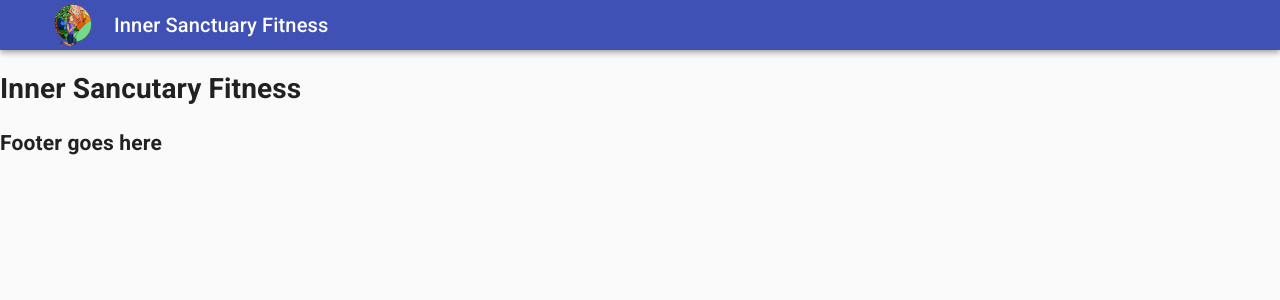
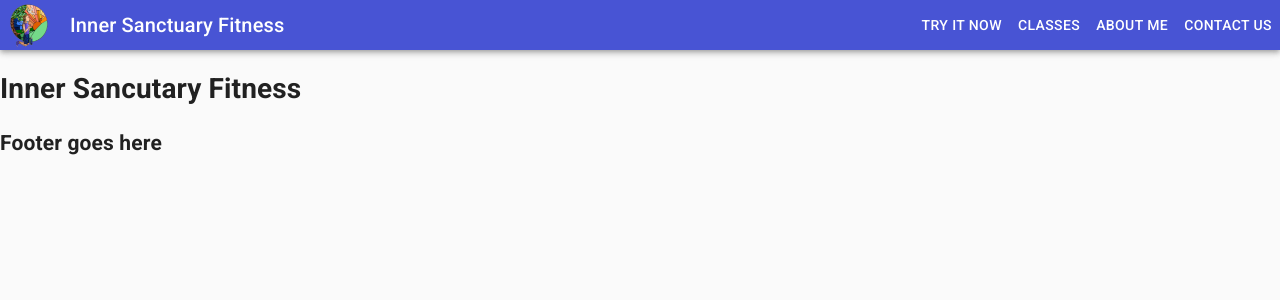
Before and after one commit to macolby14/sanctuary-fitness, a Next.js app: page / in a window 1280 px wide. Shown: the top 300 px of the page. Built offline with nearby package versions, Linux system fonts and the light colour scheme.

Commit message:
add basic buttons to navbar and theme colors

```diff
--- a/components/my-app-bar.tsx
+++ b/components/my-app-bar.tsx
@@ -1,7 +1,11 @@
-import { AppBar, Container, Typography } from '@material-ui/core';
+import {
+  AppBar, Container, Typography, Button,
+} from '@material-ui/core';
 import { makeStyles } from '@material-ui/core/styles';
 
-const useStyles = makeStyles(() => ({
+import Link from './link';
+
+const useStyles = makeStyles((theme) => ({
   root: {
     flexGrow: 1,
   },
@@ -11,13 +15,16 @@ const useStyles = makeStyles(() => ({
     alignContent: 'center',
   },
   img: {
-    padding: '0 20px',
+    padding: '0 20px 0 0',
   },
   title: {
     flexGrow: 1,
     display: 'flex',
     flexDirection: 'row',
     alignItems: 'center',
+  },
+  navButton: {
+    color: theme.palette.primary.contrastText,
   },
 }));
 
@@ -26,9 +33,13 @@ export default function MyAppBar() {
 
   return (
     <AppBar className={classes.root} position="sticky">
-      <Container className={classes.container}>
+      <Container disableGutters className={classes.container}>
         <img className={classes.img} src="static/images/inner_sanct_logo_50px.png" alt="Inner Sanctuary" />
         <Typography className={classes.title} variant="h6">Inner Sanctuary Fitness</Typography>
+        <Button className={classes.navButton} component={Link} href="/">Try It Now</Button>
+        <Button className={classes.navButton} href="/">Classes</Button>
+        <Button className={classes.navButton}>About Me</Button>
+        <Button className={classes.navButton}>Contact Us</Button>
       </Container>
     </AppBar>
   );
--- a/styles/theme.js
+++ b/styles/theme.js
@@ -1,6 +1,17 @@
 import { createMuiTheme, responsiveFontSizes } from '@material-ui/core/styles';
 
-const theme = createMuiTheme();
+const theme = createMuiTheme({
+  palette: {
+    primary: {
+      main: '#4854D4',
+      contrastText: 'white',
+    },
+    secondary: {
+      main: '#489ED4',
+    },
+
+  },
+});
 const responsiveTheme = responsiveFontSizes(theme);
 
 export default responsiveTheme;
```
